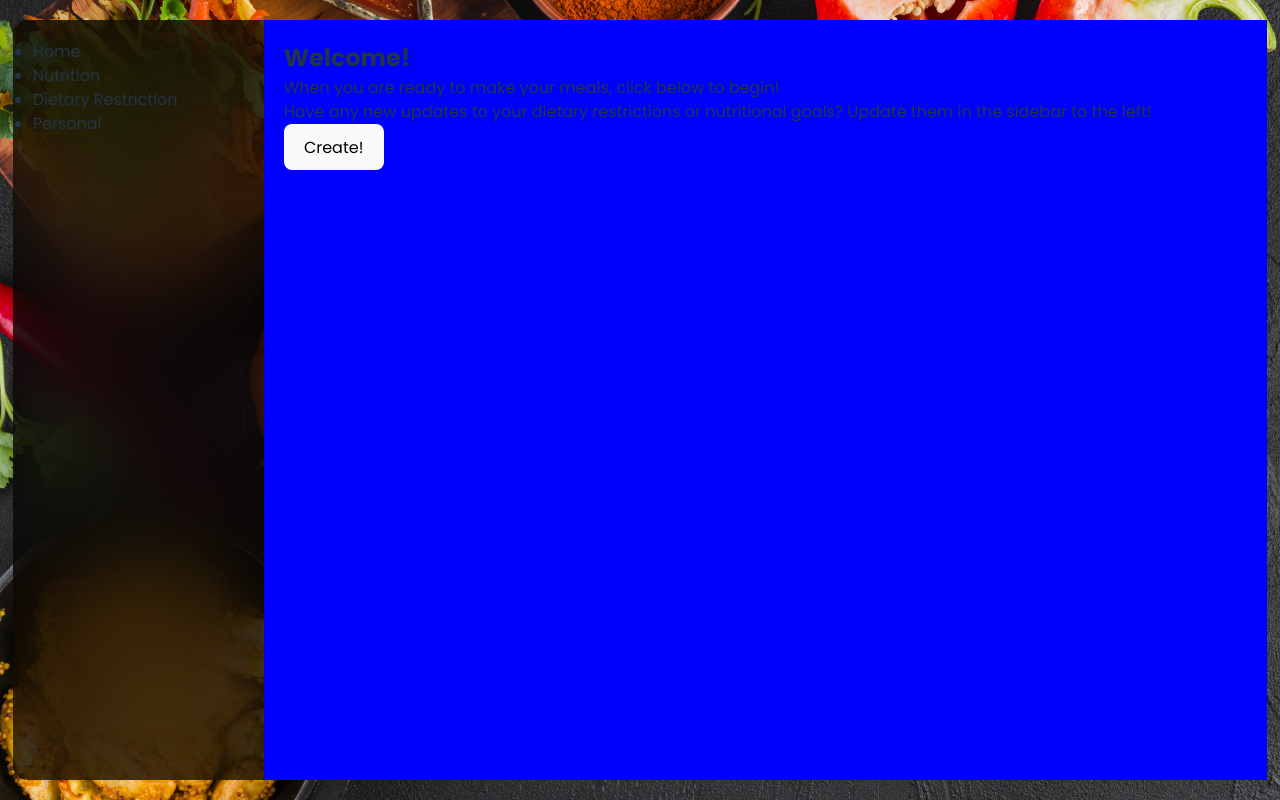
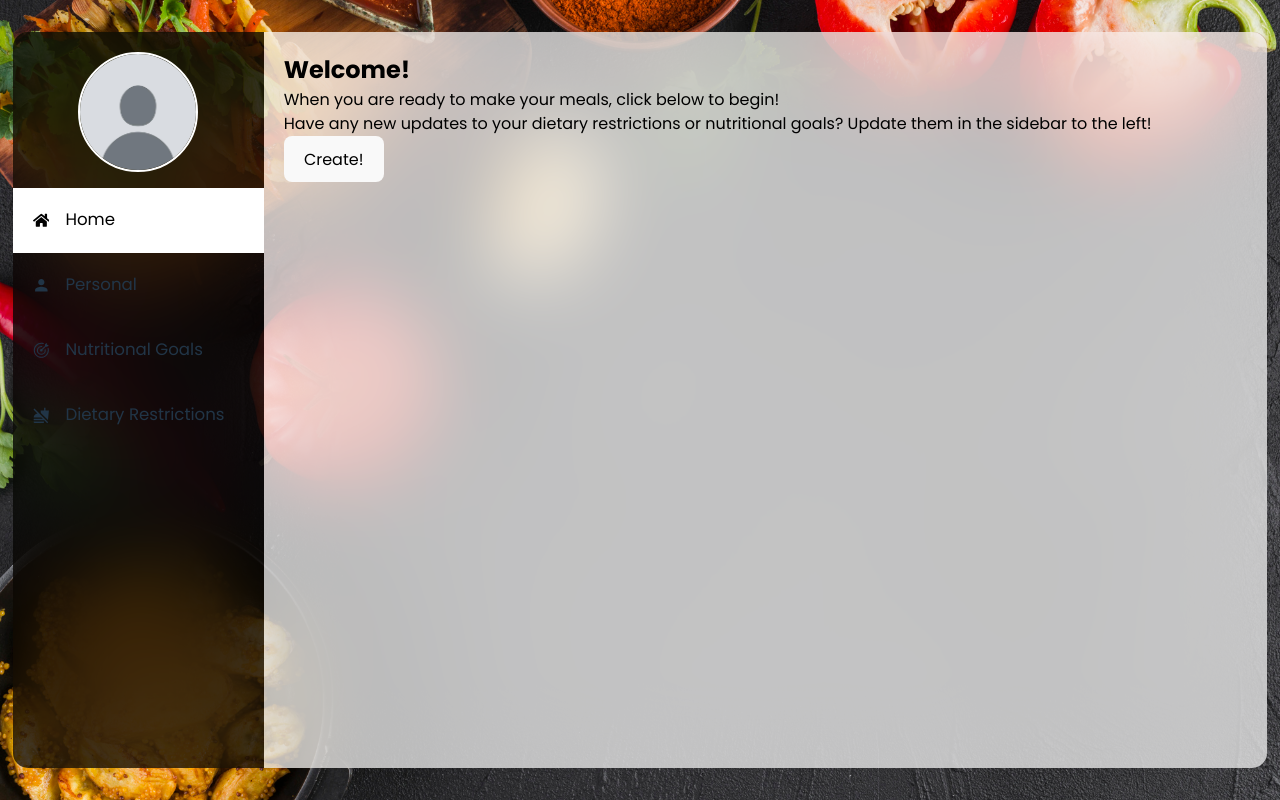
Before and after one commit to EddieTheEgg/NU-Hall, a React (Vite) app in the folder NU-Dining/: page /home in a window 1280 px wide. Built offline with nearby package versions, Linux system fonts and the light colour scheme.

Commit message:
added some template code to nutritional preference section so that users can update it, not fully finished, need to debug the userNutritionalFocus bug

```diff
--- a/NU-Dining/src/components/HomePage.jsx
+++ b/NU-Dining/src/components/HomePage.jsx
@@ -1,22 +1,69 @@
 import React, { useEffect, useState } from 'react';
 import { useNavigate } from 'react-router-dom';
+import { FaHome } from "react-icons/fa";
+import { GoGoal } from "react-icons/go";
+import { MdNoFood } from "react-icons/md";
+import { IoMdPerson } from "react-icons/io";
+
 import "../styles/homePage.css";
+import defaultAvatar from "../assets/default_avatar.jpg";
 
 const HomePage = () => {
     const [userProfile, setUserProfile] = useState(null);
     const [activeTab, setActiveTab] = useState('Home');
+    const [userNutritionFocus, setUserNutritionFocus] = useState([]);
+    const [selectedNutrients, setSelectedNutrients] = useState({});
     const navigate = useNavigate();
+
+    const nutrients = [
+        "Calories",
+        "Protein (g)",
+        "Total Carbohydrates (g)",
+        "Sugar (g)",
+        "Total Fat (g)",
+        "Saturated Fat (g)",
+        "Cholesterol (mg)",
+        "Dietary Fiber (g)",
+        "Sodium (mg)",
+        "Potassium (mg)",
+        "Calcium (mg)",
+        "Iron (mg)",
+        "Trans Fat (g)",
+        "Vitamin D (IU)",
+        "Vitamin C (mg)",
+        "Calories From Fat",
+        "Vitamin A (RE)",
+        "Saturated Fat + Trans Fat (g)",
+    ];
 
     useEffect(() => {
         const storedData = localStorage.getItem('userProfile');
         if (storedData) {
-            setUserProfile(JSON.parse(storedData));
+            const parsedData = JSON.parse(storedData);
+            setUserProfile(parsedData);
+
+            if (parsedData.nutritionalFocus) {
+                setUserNutritionFocus(parsedData.nutritionalFocus);
+            }
         }
     }, []);
+
 
     const handleMakeMealClick = () => {
         navigate('/meal-preferences');
     };
+
+    const handleButtonClick = (nutrient) => {
+        setSelectedNutrients((prevState) => ({
+            ...prevState,
+            [nutrient]: !prevState[nutrient], // Toggle selection
+        }));
+    };
+
+    const handleSubmit = () => {
+
+    }
+
 
     const renderContent = () => {
         switch (activeTab) {
@@ -33,13 +80,64 @@ const HomePage = () => {
                         <button onClick={handleMakeMealClick}>Create!</button>
                     </div>
                 );
-            case 'Nutrition':
-                return (
-                    <div>
-                        <h2>Nutrition Information</h2>
-                        <p>Details about your nutrition...</p>
-                    </div>
-                );
+                case 'Nutrition':
+                    return (
+                        <div>
+                            <h2>Your Nutritional Goals</h2>
+                            <p>Edit your nutritional goals here and remember to save!</p>
+                            <form onSubmit={handleSubmit} className="nutritionalEdit-form">
+                                <hr />
+                                {nutrients.map((nutrient) => (
+                                    <div key={nutrient} className="nutrient">
+                                        {console.log(userNutritionFocus)}
+                                        {userNutritionFocus.includes(nutrient) ? (
+
+                                            // If the nutrient is in userNutritionFocus, show ranges
+                                            <div className="nutrient-focused">
+                                                <h3>{nutrient}</h3>
+                                                <div className="range-inputs visible">
+                                                    <section className="input-section-range">
+                                                        <label>Min:</label>
+                                                        <input
+                                                            type="number"
+                                                            placeholder="0"
+                                                            value={nutrition[nutrient]?.min || ""}
+                                                            onChange={(e) => handleRangeChange(nutrient, "min", e.target.value)}
+                                                            required
+                                                        />
+                                                    </section>
+                                                    <section className="input-section-range">
+                                                        <label>Max:</label>
+                                                        <input
+                                                            type="number"
+                                                            placeholder="0"
+                                                            value={nutrition[nutrient]?.max || ""}
+                                                            onChange={(e) => handleRangeChange(nutrient, "max", e.target.value)}
+                                                        />
+                                                    </section>
+                                                </div>
+                                            </div>
+                                        ) : (
+                                            // Otherwise, display as a button
+                                            <>
+
+                                                <button
+                                                    type="button"
+                                                    className={`nutrient-button ${selectedNutrients[nutrient] ? 'active' : 'non-active'}`}
+                                                    onClick={() => handleButtonClick(nutrient)}
+                                                >
+                                                    {nutrient}
+                                                </button>
+                                            </>
+
+                                        )}
+                                    </div>
+                                ))}
+                                <p>*Note: You can always edit your information in settings!</p>
+                                <button type="submit" className="submit-signupButton">Save and submit!</button>
+                            </form>
+                        </div>
+                    );
             case 'Dietary Restriction':
                 return (
                     <div>
@@ -63,31 +161,39 @@ const HomePage = () => {
         <>
         <section className="homepage-container">
             <section className="sidebar">
-                <ul>
+                <div className="user-profile-image">
+                    <img src={defaultAvatar} alt="Default Avatar" />
+                </div>
+                <ul className="tabs">
                     <li
                         onClick={() => setActiveTab('Home')}
                         className={activeTab === 'Home' ? 'active-tab' : ''}
                     >
-                        Home
+                        <FaHome />
+                        <div>Home</div>
+                    </li>
+                    <li
+                        onClick={() => setActiveTab('Personal')}
+                        className={activeTab === 'Personal' ? 'active-tab' : ''}
+                    >
+                        <IoMdPerson />
+                        <div>Personal</div>
                     </li>
                     <li
                         onClick={() => setActiveTab('Nutrition')}
                         className={activeTab === 'Nutrition' ? 'active-tab' : ''}
                     >
-                        Nutrition
+                        <GoGoal />
+                        <div>Nutritional Goals</div>
                     </li>
                     <li
                         onClick={() => setActiveTab('Dietary Restriction')}
                         className={activeTab === 'Dietary Restriction' ? 'active-tab' : ''}
                     >
-                        Dietary Restriction
+                        <MdNoFood />
+                        <div>Dietary Restrictions</div>
                     </li>
-                    <li
-                        onClick={() => setActiveTab('Personal')}
-                        className={activeTab === 'Personal' ? 'active-tab' : ''}
-                    >
-                        Personal
-                    </li>
+
                 </ul>
             </section>
             <section className="main-content">
--- a/NU-Dining/src/styles/homePage.css
+++ b/NU-Dining/src/styles/homePage.css
@@ -6,15 +6,65 @@
 
 .sidebar{
     width: 20%;
-    height: 95vh;
     background-color: rgba(0, 0, 0, 0.7);
     backdrop-filter: blur(40px);
     border-radius: 15px 0px 0px 15px;
-    padding: 20px;
+    display: flex;
+    flex-direction: column;
+    padding-bottom: 20rem;
 }
 
 .main-content{
-    background: blue;
+    background-color: rgba(255, 255, 255, 0.7);
+    backdrop-filter: blur(40px);
+    color: black;
     padding: 20px;
     width: 80%;
+    border-radius: 0px 15px 15px 0px;
 }
+
+.user-profile-image{
+    padding-top: 20px;
+    display: flex;
+    justify-content: center;
+}
+
+
+.user-profile-image img{
+  display: inline-block;
+  width: 120px;
+  height: 120px;
+  border-radius: 50%;
+  border: 2px solid white;
+
+  background-repeat: no-repeat;
+  background-position: center center;
+  background-size: cover;
+}
+
+.tabs{
+    margin-top: 1rem;
+}
+
+.tabs li {
+    display: flex;
+    align-items: center;
+    gap: 1rem;
+    font-size: 1.3vw;
+    padding: 20px;
+    background-color: transparent;
+    color: inherit;
+    transition: background-color 0.5s ease, color 0.5s ease;
+}
+
+.tabs li:hover {
+    background-color: white;
+    color: black;
+    cursor: pointer;
+}
+
+.tabs .active-tab{
+    background-color: white;
+    color: black;
+    cursor: pointer
+}
```
Also changed, not shown: NU-Dining/src/assets/default_avatar.jpg (added).
